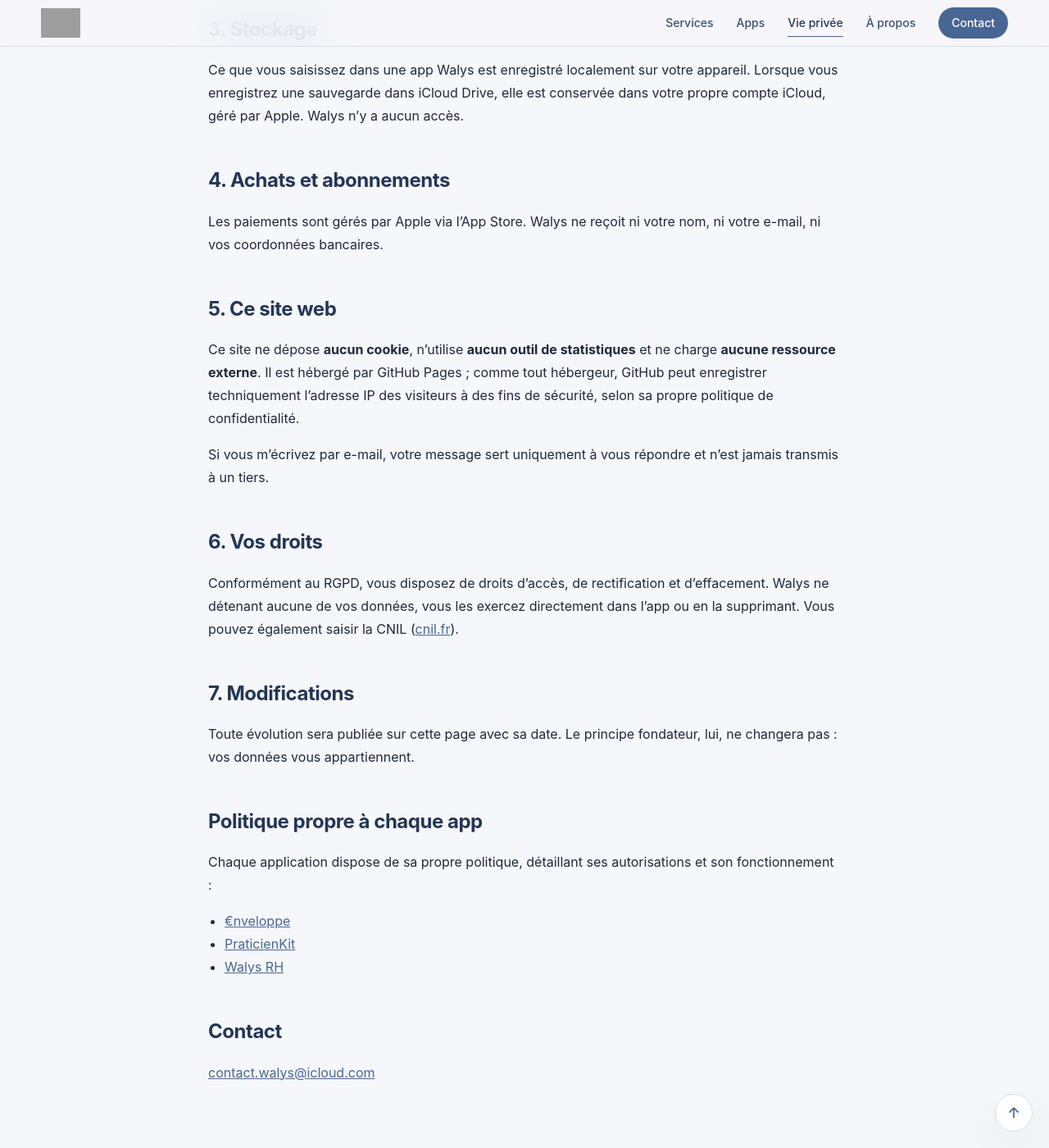
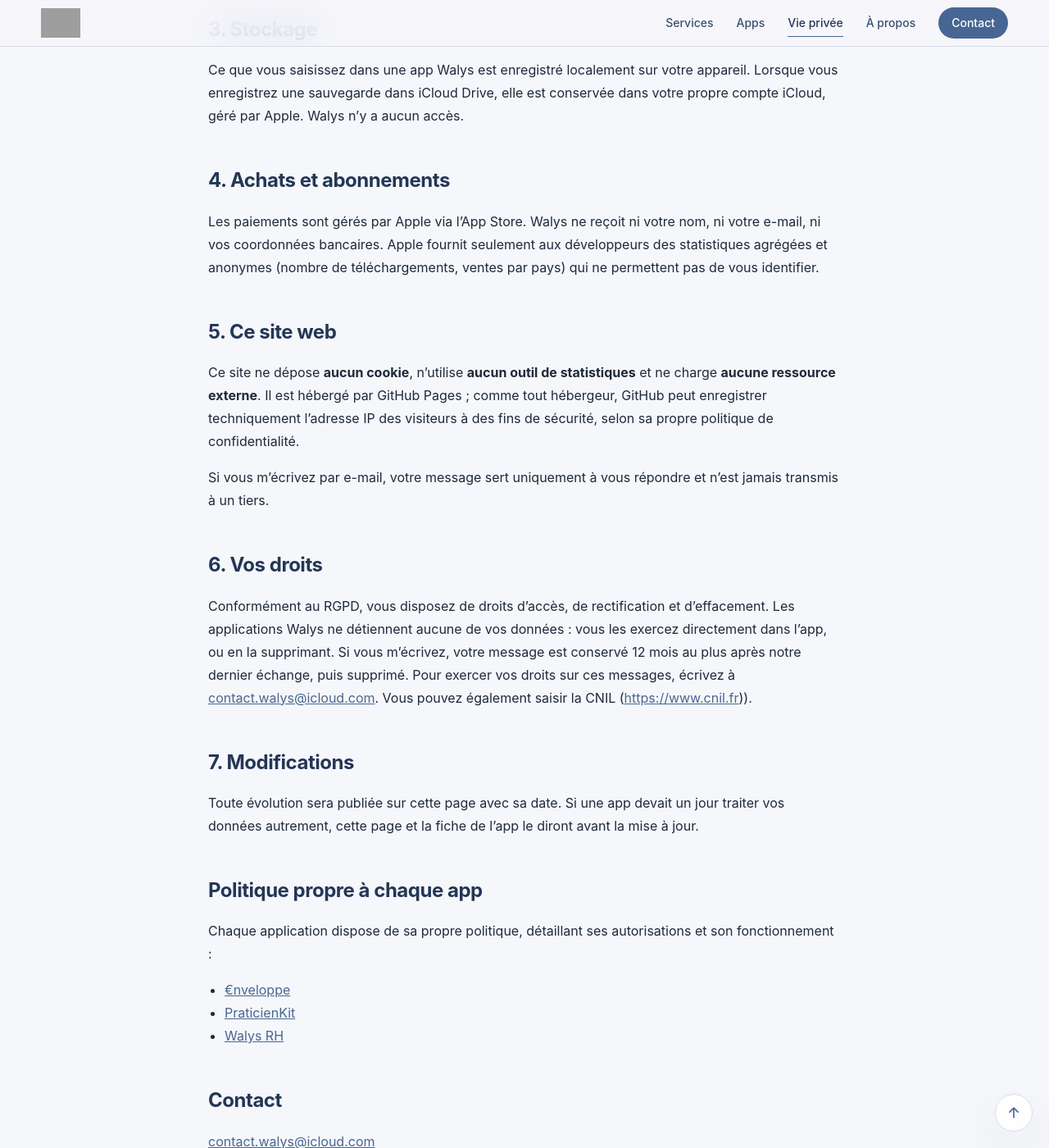
Before and after one commit to Walys-fr/walys-fr.github.io, a Jekyll site: the page built from confidentialite.md, in a window 1280 px wide and 1400 px high, scrolled down 987 px. Shown: the whole window at 82% size. Built offline with Jekyll 4.4.1, drawn with Linux system fonts in a browser that asks for light colours; our own code applies the rules of GitHub Pages for plain Markdown files; grey boxes are pictures that could not be loaded.

Commit message:
Update confidentialite.md (via Pages CMS)

```diff
--- a/confidentialite.md
+++ b/confidentialite.md
@@ -1,9 +1,12 @@
 ---
 layout: legal
+afficher_apps: true
 titre: Politique de confidentialité
 mise_a_jour: 7 octobre 2026
-resume: Walys ne collecte aucune donnée personnelle, ni dans ses apps, ni sur ce site. Les données de vos apps restent sur vos appareils (et dans votre propre iCloud si vous l'utilisez). Aucune publicité, aucun outil de statistiques, aucun traceur, aucun SDK tiers. Aucun compte à créer, aucun serveur Walys.
-afficher_apps: true
+resume: Walys ne collecte aucune donnée personnelle, ni dans ses apps, ni sur ce
+  site. Les données de vos apps restent sur vos appareils (et dans votre propre
+  iCloud si vous l'utilisez). Aucune publicité, aucun outil de statistiques,
+  aucun traceur, aucun SDK tiers. Aucun compte à créer, aucun serveur Walys.
 ---
 ## 1. Responsable
 
@@ -19,7 +22,7 @@ Ce que vous saisissez dans une app Walys est enregistré localement sur votre ap
 
 ## 4. Achats et abonnements
 
-Les paiements sont gérés par Apple via l'App Store. Walys ne reçoit ni votre nom, ni votre e-mail, ni vos coordonnées bancaires.
+Les paiements sont gérés par Apple via l'App Store. Walys ne reçoit ni votre nom, ni votre e-mail, ni vos coordonnées bancaires. Apple fournit seulement aux développeurs des statistiques agrégées et anonymes (nombre de téléchargements, ventes par pays) qui ne permettent pas de vous identifier.
 
 ## 5. Ce site web
 
@@ -29,8 +32,8 @@ Si vous m'écrivez par e-mail, votre message sert uniquement à vous répondre e
 
 ## 6. Vos droits
 
-Conformément au RGPD, vous disposez de droits d'accès, de rectification et d'effacement. Walys ne détenant aucune de vos données, vous les exercez directement dans l'app ou en la supprimant. Vous pouvez également saisir la CNIL ([cnil.fr](https://www.cnil.fr)).
+Conformément au RGPD, vous disposez de droits d'accès, de rectification et d'effacement. Les applications Walys ne détiennent aucune de vos données : vous les exercez directement dans l'app, ou en la supprimant. Si vous m'écrivez, votre message est conservé 12 mois au plus après notre dernier échange, puis supprimé. Pour exercer vos droits sur ces messages, écrivez à [contact.walys@icloud.com](mailto:contact.walys@icloud.com). Vous pouvez également saisir la CNIL ([https://www.cnil.fr](https://www.cnil.fr))).
 
 ## 7. Modifications
 
-Toute évolution sera publiée sur cette page avec sa date. Le principe fondateur, lui, ne changera pas : vos données vous appartiennent.
+Toute évolution sera publiée sur cette page avec sa date. Si une app devait un jour traiter vos données autrement, cette page et la fiche de l'app le diront avant la mise à jour.
```
